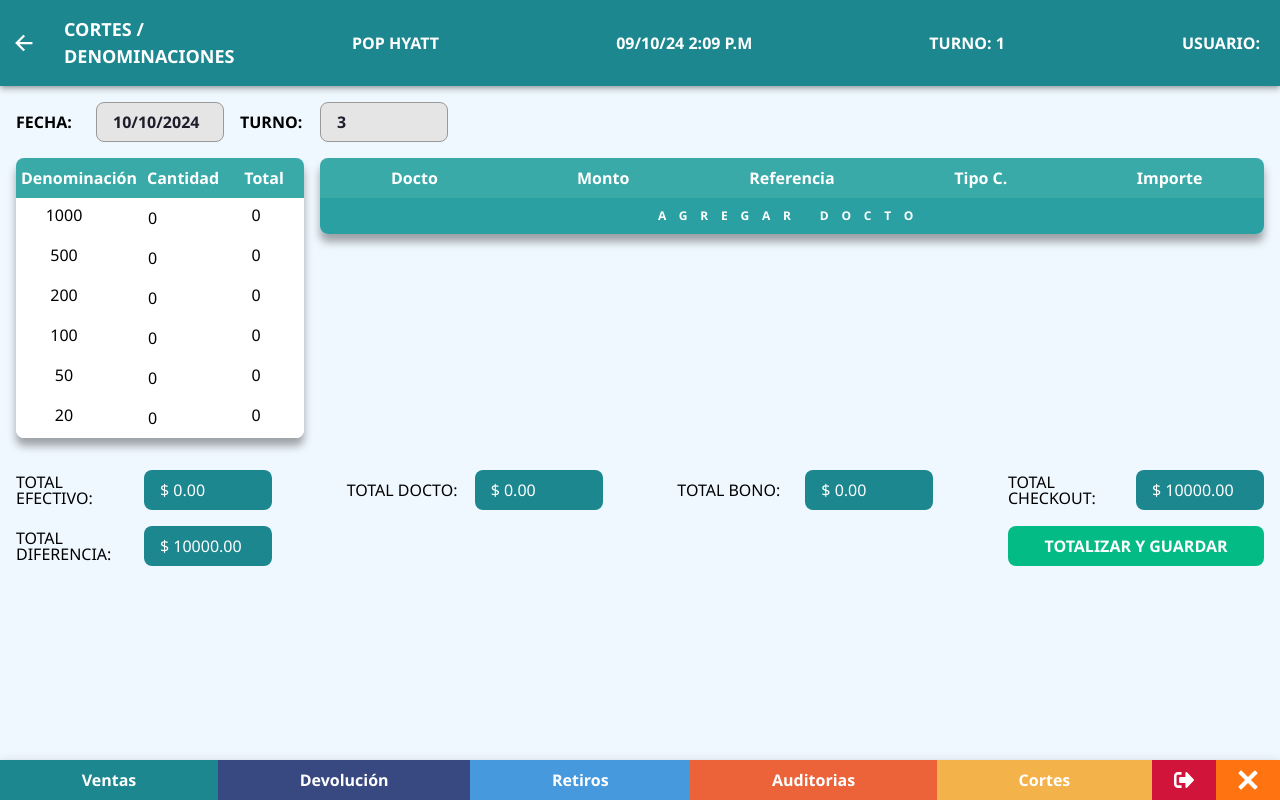
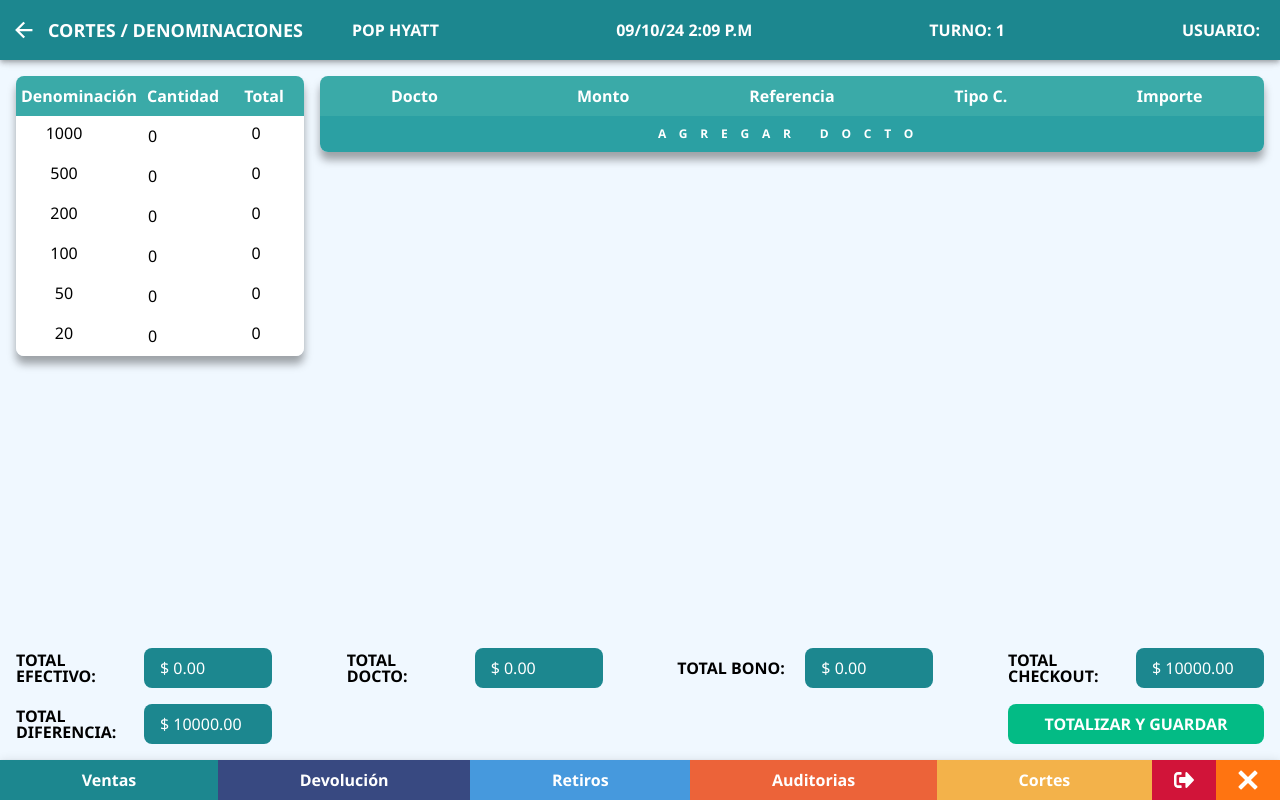
Before and after one commit to dewebbencorp/frontPvPop, a React (Vite) app: page /reconciliations2 in a window 1280 px wide. Built offline with nearby package versions, Linux system fonts and the light colour scheme.

Commit message:
styles: Add shadows to Withdrawals styles: Add min widths to inputs in reconciliations feat: Add module paths to home

```diff
--- a/src/common/components/Navbar.tsx
+++ b/src/common/components/Navbar.tsx
@@ -83,12 +83,14 @@ const Navbar: React.FC = () => {
           </button>
         </div>
       ) : (
+        <div className="flex h-10 ">
           <button
             className="fixed bottom-4 right-4 w-10 h-10 rounded-[0.5rem] bg-button-primary flex items-center justify-center"
             onClick={() => setShowNavbar(true)}
           >
             <HamburgerIcon />
           </button>
+        </div>
       )}
     </>
   );
--- a/src/common/layouts/Header.tsx
+++ b/src/common/layouts/Header.tsx
@@ -68,38 +68,33 @@ const Header: React.FC = () => {
                   <IonBackButton defaultHref={backButtonHref}></IonBackButton>
                 </IonButtons>
               )}
-              <span className="font-bold text-[1.125rem] uppercase p-4">
-                {" "}
-                {title}{" "}
+              <span className="font-bold text-[1.125rem] uppercase">
+                {title}
               </span>
             </div>
 
             <div className="w-full px-4 flex flex-row justify-between items-center">
               <div>
+                <span className="text-[1rem] font-bold uppercase">{store}</span>
+              </div>
+
+              <div>
                 <span className="text-[1rem] font-bold uppercase">
-                  {" "}
-                  {store}{" "}
+                  {currentTime}
                 </span>
               </div>
 
               <div>
                 <span className="text-[1rem] font-bold uppercase">
-                  {" "}
-                  {currentTime}{" "}
+                  Turno: {turn}
                 </span>
               </div>
 
               <div>
                 <span className="text-[1rem] font-bold uppercase">
-                  Turno: {turn}{" "}
+                  Usuario:
                 </span>
-              </div>
-
-              <div>
-                <span className="text-[1rem] font-bold uppercase">
-                  Usuario:{" "}
-                </span>
-                <span className="ml-1"> {user} </span>{" "}
+                <span className="ml-1"> {user} </span>
                 {/* Usuario dinámico desde el contexto */}
               </div>
             </div>
--- a/src/modules/reconciliation/views/Reconciliation.tsx
+++ b/src/modules/reconciliation/views/Reconciliation.tsx
@@ -22,7 +22,7 @@ const Reconciliation: React.FC = () => {
   return (
     <>
       <MainLayout>
-        <main className="bg-background max-w-full flex flex-col justify-center items-start p-4 gap-6">
+        <main className="bg-background max-w-full flex flex-col justify-center items-start p-4 gap-4">
           <section className="flex flex-row justify-between w-full">
             <article className="flex flex-row gap-4 items-end">
               <div className="flex flex-col gap-2">
--- a/src/modules/reconciliation/views/Reconciliation2.tsx
+++ b/src/modules/reconciliation/views/Reconciliation2.tsx
@@ -8,13 +8,8 @@ import "../../../theme/Reconciliation.css";
 
 const Reconciliation2: React.FC = () => {
   const { changeTitle } = useNavigationData();
-  const {
-    totalDoctos,
-    totalCash,
-    totalDifference,
-    totalCheckout,
-    totalBonus,
-  } = useReconciliation();
+  const { totalDoctos, totalCash, totalDifference, totalCheckout, totalBonus } =
+    useReconciliation();
 
   useEffect(() => {
     changeTitle("Cortes / Denominaciones");
@@ -24,49 +19,85 @@ const Reconciliation2: React.FC = () => {
     <>
       <MainLayout>
         <main className="bg-background max-w-full h-full flex flex-col justify-start items-start p-4 gap-4">
-          <section className="w-full flex items-center gap-4">
+          {/* <section className="w-full flex items-center gap-4">
             <label className="font-semibold text-[1rem] uppercase min-w-16"> Fecha: </label>
             <span className="font-semibold text-[1rem] bg-[#E5E5E5] border border-[#999] text-text rounded-lg px-4 min-w-32 h-10 justify-start items-center flex"> 10/10/2024 </span>
             <label className="font-semibold text-[1rem] uppercase min-w-16"> Turno: </label>
             <span className="font-semibold text-[1rem] bg-[#E5E5E5] border border-[#999] text-text rounded-lg px-4 min-w-32 h-10 justify-start items-center flex"> 3 </span>
-          </section>
+          </section> */}
 
           <section className="w-full flex items-start justify-center gap-4">
             <article className="w-72 shadow-[0rem_0.5rem_0.5rem_rgba(0,0,0,0.35)] rounded-lg">
-              <TableReconciliation2/>
+              <TableReconciliation2 />
             </article>
             <article className="grow shadow-[0rem_0.5rem_0.5rem_rgba(0,0,0,0.35)] rounded-lg">
-              <TableReconciliation3/>
+              <TableReconciliation3 />
             </article>
           </section>
 
-          <section className="w-full flex flex-row flex-wrap justify-between items-center gap-4 mt-4">
+          <section className="flex flex-col grow"> {/* w-full flex flex-row flex-wrap bg-orange-300 grow content-center justify-between gap-4 */}
+            <div className="grow"> </div>
+            <div className="flex flex-wrap w-full gap-4 justify-between">
               <div className="flex w-64 gap-4 h-10">
-              <span className="min-w-28 z text-[1rem] leading-none flex items-center uppercase"> Total Efectivo: </span>
-              <span className="bg-button-primary rounded-lg w-48 px-4 py-2 text-white items-center justify-start flex"> $ {totalCash.toFixed(2)} </span>
+                <span className="min-w-28 z text-[1rem] leading-none flex items-center font-semibold uppercase">
+
+                  Total Efectivo:
+                </span>
+                <span className="bg-button-primary rounded-lg w-48 px-4 py-2 text-white items-center justify-start flex">
+
+                  $ {totalCash.toFixed(2)}
+                </span>
               </div>
 
               <div className="flex w-64 gap-4 h-10">
-              <span className="min-w-28 z text-[1rem] leading-none flex items-center uppercase"> Total Docto: </span>
-              <span className="bg-button-primary rounded-lg w-48 px-4 py-2 text-white items-center justify-start flex"> $ {totalDoctos.toFixed(2)} </span>
+                <span className="min-w-28 z text-[1rem] leading-none flex items-center font-semibold uppercase">
+
+                  Total Docto:
+                </span>
+                <span className="bg-button-primary rounded-lg w-48 px-4 py-2 text-white items-center justify-start flex">
+
+                  $ {totalDoctos.toFixed(2)}
+                </span>
               </div>
               <div className="flex w-64 gap-4 h-10">
-              <span className="min-w-28 z text-[1rem] leading-none flex items-center uppercase"> Total Bono: </span>
-              <span className="bg-button-primary rounded-lg w-48 px-4 py-2 text-white items-center justify-start flex"> $ {totalBonus.toFixed(2)} </span>
+                <span className="min-w-28 z text-[1rem] leading-none flex items-center font-semibold uppercase">
+
+                  Total Bono:
+                </span>
+                <span className="bg-button-primary rounded-lg w-48 px-4 py-2 text-white items-center justify-start flex">
+
+                  $ {totalBonus.toFixed(2)}
+                </span>
               </div>
 
               <div className="flex w-64 gap-4 h-10">
-              <span className="min-w-28 z text-[1rem] leading-none flex items-center uppercase"> Total Checkout: </span>
-              <span className="bg-button-primary rounded-lg w-48 px-4 py-2 text-white items-center justify-start flex"> $ {totalCheckout.toFixed(2)} </span>
+                <span className="min-w-28 z text-[1rem] leading-none flex items-center font-semibold uppercase">
+
+                  Total Checkout:
+                </span>
+                <span className="bg-button-primary rounded-lg w-48 px-4 py-2 text-white items-center justify-start flex">
+
+                  $ {totalCheckout.toFixed(2)}
+                </span>
               </div>
 
               <div className="flex w-64 gap-4 h-10">
-              <span className="min-w-28 z text-[1rem] leading-none flex items-center uppercase"> Total Diferencia: </span>
-              <span className="bg-button-primary rounded-lg w-48 px-4 py-2 text-white items-center justify-start flex"> $ {totalDifference.toFixed(2)} </span>
+                <span className="min-w-28 z text-[1rem] leading-none flex items-center font-semibold uppercase">
+
+                  Total Diferencia:
+                </span>
+                <span className="bg-button-primary rounded-lg w-48 px-4 py-2 text-white items-center justify-start flex">
+
+                  $ {totalDifference.toFixed(2)}
+                </span>
               </div>
 
               <div className="flex w-64 h-10">
-              <button className="bg-button-success py-2 px-4 rounded-lg w-full uppercase text-white font-bold"> Totalizar y guardar </button>
+                <button className="bg-button-success py-2 px-4 rounded-lg w-full uppercase text-white font-bold">
+
+                  Totalizar y guardar
+                </button>
+              </div>
             </div>
           </section>
         </main>
--- a/src/modules/returns/views/Returns.tsx
+++ b/src/modules/returns/views/Returns.tsx
@@ -148,7 +148,7 @@ const Returns2: React.FC = () => {
                     $ {itemCollection[0]?.summary.total}
                   </span>
                 </div>
-                <button className="bg-button-success uppercase rounded-lg text-white text-[1rem] font-semibold w-36 p-2" id="alert-nc"> Guardar </button>
+                <button className="bg-button-success uppercase rounded-lg text-white text-[1rem] font-semibold w-36 p-2 mt-1" id="alert-nc"> Guardar </button>
               </div>
             </div>
 
--- a/src/modules/withdrawals/views/Withdrawals.tsx
+++ b/src/modules/withdrawals/views/Withdrawals.tsx
@@ -21,12 +21,12 @@ const Withdrawals: React.FC = () => {
     <>
       <MainLayout>
         <main className="bg-background max-w-full h-full flex flex-col justify-start items-start p-4 gap-4">
-          <section className="w-full flex items-center gap-4">
+          {/* <section className="w-full flex items-center gap-4">
             <label className="font-semibold text-[1rem] uppercase min-w-16"> Fecha: </label>
             <span className="font-semibold text-[1rem] bg-[#E5E5E5] border border-[#999] text-text rounded-lg px-4 min-w-32 h-10 justify-start items-center flex"> 10/10/2024 </span>
             <label className="font-semibold text-[1rem] uppercase min-w-16"> Turno: </label>
             <span className="font-semibold text-[1rem] bg-[#E5E5E5] border border-[#999] text-text rounded-lg px-4 min-w-32 h-10 justify-start items-center flex"> 3 </span>
-          </section>
+          </section> */}
 
           <section className="w-full flex items-start justify-center gap-4">
             <article className="w-72 shadow-[0rem_0.5rem_0.5rem_rgba(0,0,0,0.35)] rounded-lg">
@@ -37,7 +37,7 @@ const Withdrawals: React.FC = () => {
             </article>
           </section>
 
-          <section className="w-full flex flex-row flex-wrap justify-between items-end gap-4 mt-4">
+          <section className="w-full flex flex-row flex-wrap justify-between items-end gap-4">
             <div className="flex gap-4 h-10">
               <span className="min-w-24 font-semibold text-[1rem] leading-none flex items-center"> Total Efectivo: </span>
               <span className="bg-button-primary rounded-lg w-48 px-4 py-2 text-white items-center justify-start flex"> $ {totalCash.toFixed(2)} </span>
--- a/src/theme/Returns.css
+++ b/src/theme/Returns.css
@@ -1,8 +1,8 @@
 input, select{
-    /*box-shadow: 0.15rem 0.25rem 0.5rem rgba(0, 0, 0, 0.35);*/
     background-color: white;
     height: 2.5rem;
     padding: 0.5rem;
+    @apply shadow-[0rem_0.5rem_0.5rem_rgba(0,0,0,0.35)]
 }
 
 
@@ -35,3 +35,7 @@ font-size: 2rem;
 line-height: 2rem;
 font-weight: bold;
 }
+
+button{
+    @apply shadow-[0rem_0.25rem_0.5rem_rgba(0,0,0,0.35)]
+}
```
Also changed, not shown: src/modules/home/Home.tsx (+19 -20 lines). Lines whose indentation alone changed are shown as unchanged.
